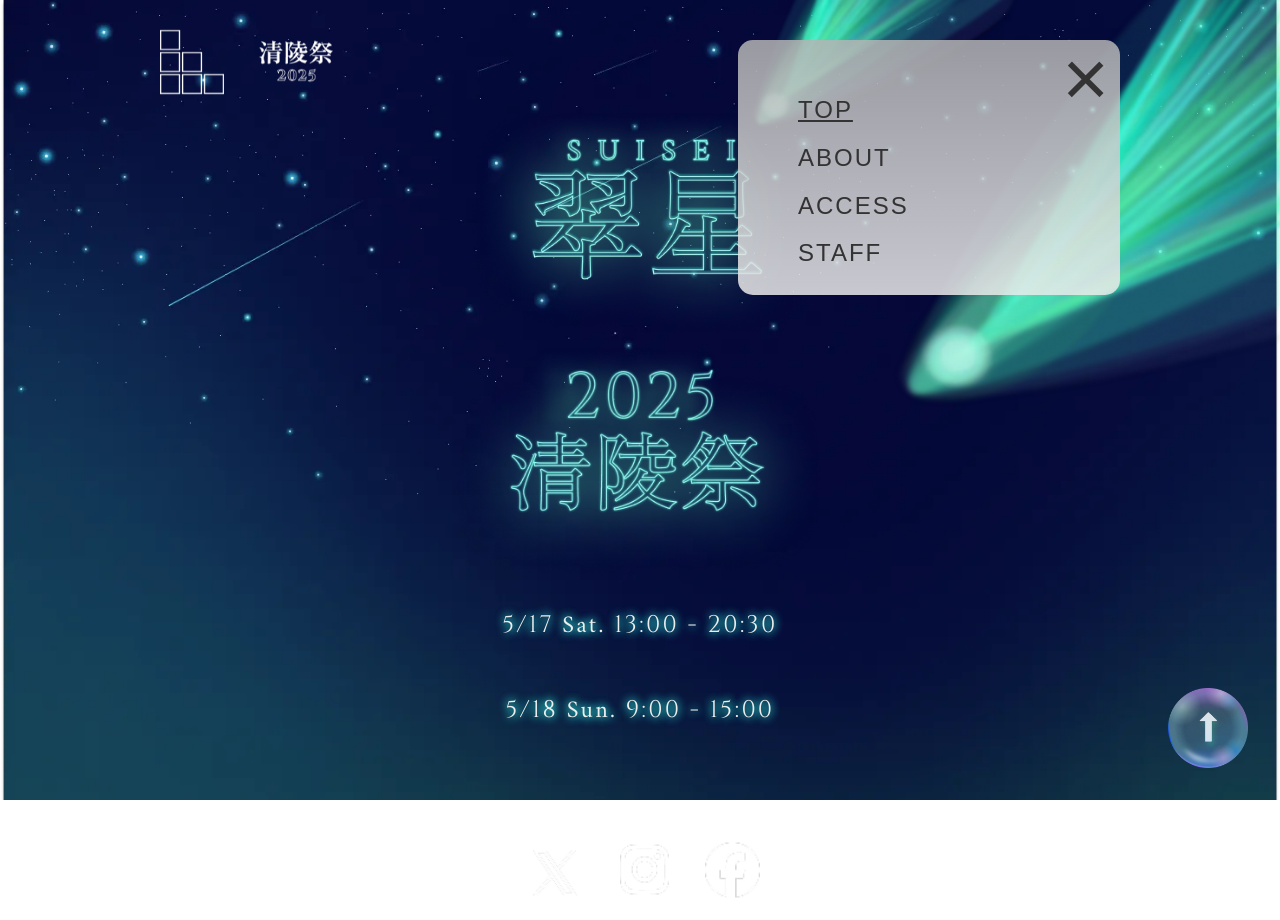
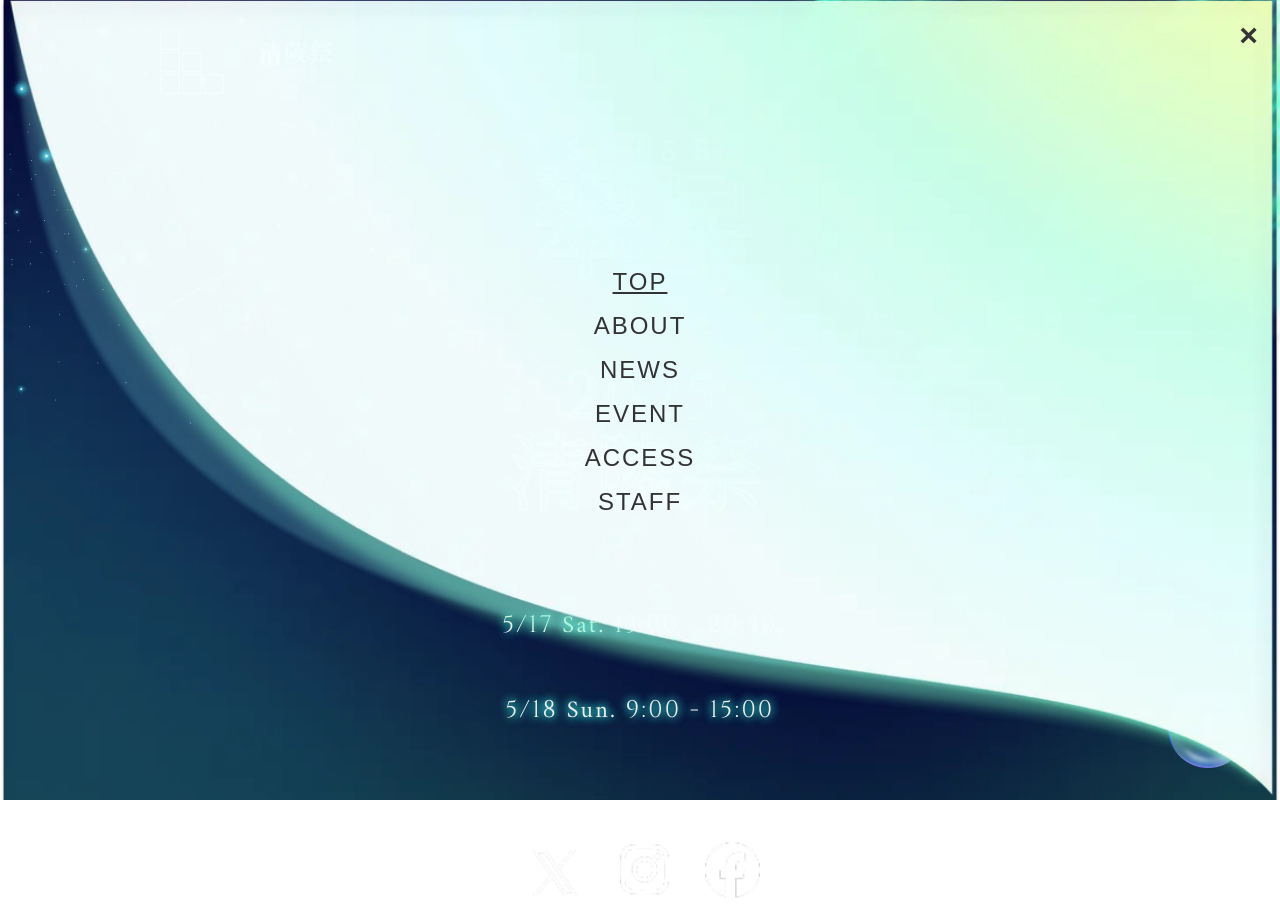
Before and after one commit to ynufes-tech/ynufes-seiryo25, a Nuxt app: page / in a window 1280 px wide. Both pictures are taken after a click on the picture 1060 px from the left and 52 px from the top of the page. Built offline with nearby package versions, Linux system fonts and the light colour scheme; a web font is replaced by a local one.

Commit message:
ナビメニュー背景画像配置

```diff
--- a/components/NaviMenu.vue
+++ b/components/NaviMenu.vue
@@ -1,10 +1,10 @@
 <script lang="ts" setup>
-import { ref } from 'vue'
+import { ref } from "vue";
 
-const showMenu = ref(false)
+const showMenu = ref(false);
 const toggle = () => {
-  showMenu.value = !showMenu.value
-}
+  showMenu.value = !showMenu.value;
+};
 </script>
 
 <template>
@@ -18,6 +18,12 @@ const toggle = () => {
       @click="toggle"
     />
     <div v-show="showMenu" class="nav-list-wrapper">
+      <!-- 背景画像 -->
+      <img
+        src="~/assets/images/NaviBack.webp"
+        alt="Menu Background"
+        class="background-image"
+      />
       <!-- メニュー右上にバツ印ボタン -->
       <button class="close-button" @click="toggle">×</button>
       <nav>
@@ -29,14 +35,17 @@ const toggle = () => {
             <NuxtLink to="/about" @click="toggle">ABOUT</NuxtLink>
           </li>
           <li>
+            <NuxtLink to="/news" @click="toggle">NEWS</NuxtLink>
+          </li>
+          <li>
+            <NuxtLink to="/event" @click="toggle">EVENT</NuxtLink>
+          </li>
+          <li>
             <NuxtLink to="/access" @click="toggle">ACCESS</NuxtLink>
           </li>
           <li>
             <NuxtLink to="/staff" @click="toggle">STAFF</NuxtLink>
           </li>
-          <!-- <li> -->
-            <!-- <NuxtLink to="/faq" @click="toggle">FAQ</NuxtLink> -->
-          <!-- </li> -->
         </ul>
       </nav>
     </div>
@@ -44,7 +53,7 @@ const toggle = () => {
 </template>
 
 <style lang="scss" scoped>
-@use '@/assets/scss/_breakpoint.scss' as *;
+@use "@/assets/scss/_breakpoint.scss" as *;
 
 .navi-menu {
   z-index: 10000;
@@ -68,32 +77,55 @@ const toggle = () => {
 }
 
 .nav-list-wrapper {
+  position: fixed; /* 固定位置に変更 */
+  top: 0; /* 上部を最上部に固定 */
+  left: 0; /* 左端を固定 */
+  width: 100%; /* 幅を画面幅に対応 */
+  height: 100vh; /* 高さを画面全体に */
+  z-index: 10000;
+  display: flex;
+  flex-direction: column;
+  align-items: center;
+  justify-content: center;
+  overflow: hidden; /* 背景画像がはみ出さないようにする */
+}
+
+/* 背景画像のスタイル */
+.background-image {
   position: absolute;
-  top: calc(100% + 10px);
-  right: 0;
-  width: 350px;
-  padding: 1rem;
-  background: linear-gradient(
-    to bottom,
-    rgba(180, 180, 180, 0.85),
-    rgba(235, 235, 235, 0.85)
-  );
-  border-radius: 15px;
-  z-index: 10000;
-  @include md {
-    width: 200px;
+  top: 0; /* 上部を画面上端に固定 */
+  left: 0;
+  width: 100%; /* 幅を画面幅に合わせる */
+  height: 100%; /* 高さを画面全体に合わせる */
+  object-fit: fill; /* デフォルトでは画面幅にぴったり合わせる */
+  z-index: -1; /* 背景として配置 */
+}
+
+/* 画面幅700px以下で別の背景画像を適用 */
+@media (max-width: 700px) {
+  .background-image {
+    content: url("~/assets/images/NaviBackMB.webp"); /* 別の画像を適用 */
   }
 }
 
-/* メニュー右上のバツ印ボタン - 線を細くする */
+/* 画面幅480px以下で縦横比を維持し、上部を画面上端に固定 */
+@media (max-width: 480px) {
+  .background-image {
+    object-fit: contain; /* 縦横比を維持して画像を表示 */
+    object-position: top; /* 画像の上部を画面上端に固定 */
+    top: 0; /* 上部を画面上端に固定 */
+  }
+}
+
+/* メニュー右上のバツ印ボタン */
 .close-button {
   position: absolute;
-  top: -8px;
-  right: 5px;
+  top: 1rem;
+  right: 1rem;
   background: none;
   border: none;
-  font-size: 5rem;
-  font-weight: 100;
+  font-size: 2rem;
+  font-weight: bold;
   cursor: pointer;
   color: #333333;
   transition: transform 0.3s ease;
@@ -103,52 +135,43 @@ const toggle = () => {
   }
 }
 
-/* リストの上部に余白を追加 */
+/* リストのスタイル */
 .nav-list {
   list-style-type: none;
-  padding: 2rem 1rem 0 1.5rem; /* 上部余白を追加し、左右の余白を調整 */
+  padding: 0;
   margin: 0;
+  text-align: center;
+
   @include md {
-    padding: 2rem 0 0 0;
+    padding: 0;
   }
 }
 
 .nav-list li {
-  margin-bottom: 3px;
-  padding-right: 10px;
-  padding-left: 20px;
-
-  @include md {
-    margin-bottom: 5px;
-    padding-right: 0;
-    padding-left: 5px;
-  }
+  margin-bottom: 1rem;
 
   &:hover {
-    transform: translateY(-2px) scale(1.1); /* ホバー時に文字が大きくなる */
+    transform: translateY(-2px) scale(1.1);
     color: #666666;
     transition: transform 0.3s ease;
   }
 }
 
-/* メニュー内の文字のホバーアクションで文字が大きくなる */
 .nav-list li a {
   color: #333333;
   text-decoration: none;
   font-weight: 300;
   letter-spacing: 2px;
-  transition:
-    transform 0.3s ease,
-    color 0.3s ease;
-  line-height: 2.8rem;
+  transition: transform 0.3s ease, color 0.3s ease;
+  font-size: 1.5rem;
 
   @include md {
-    line-height: 2rem;
+    font-size: 1.2rem;
   }
 }
 
 .nav-list li a:hover {
-  transform: scale(1.2); /* ホバー時に文字が大きくなる */
+  transform: scale(1.2);
   color: #666666;
 }
 
```
Also changed, not shown: assets/images/NaviBack.webp (added), assets/images/NaviBackMB.webp (added).
